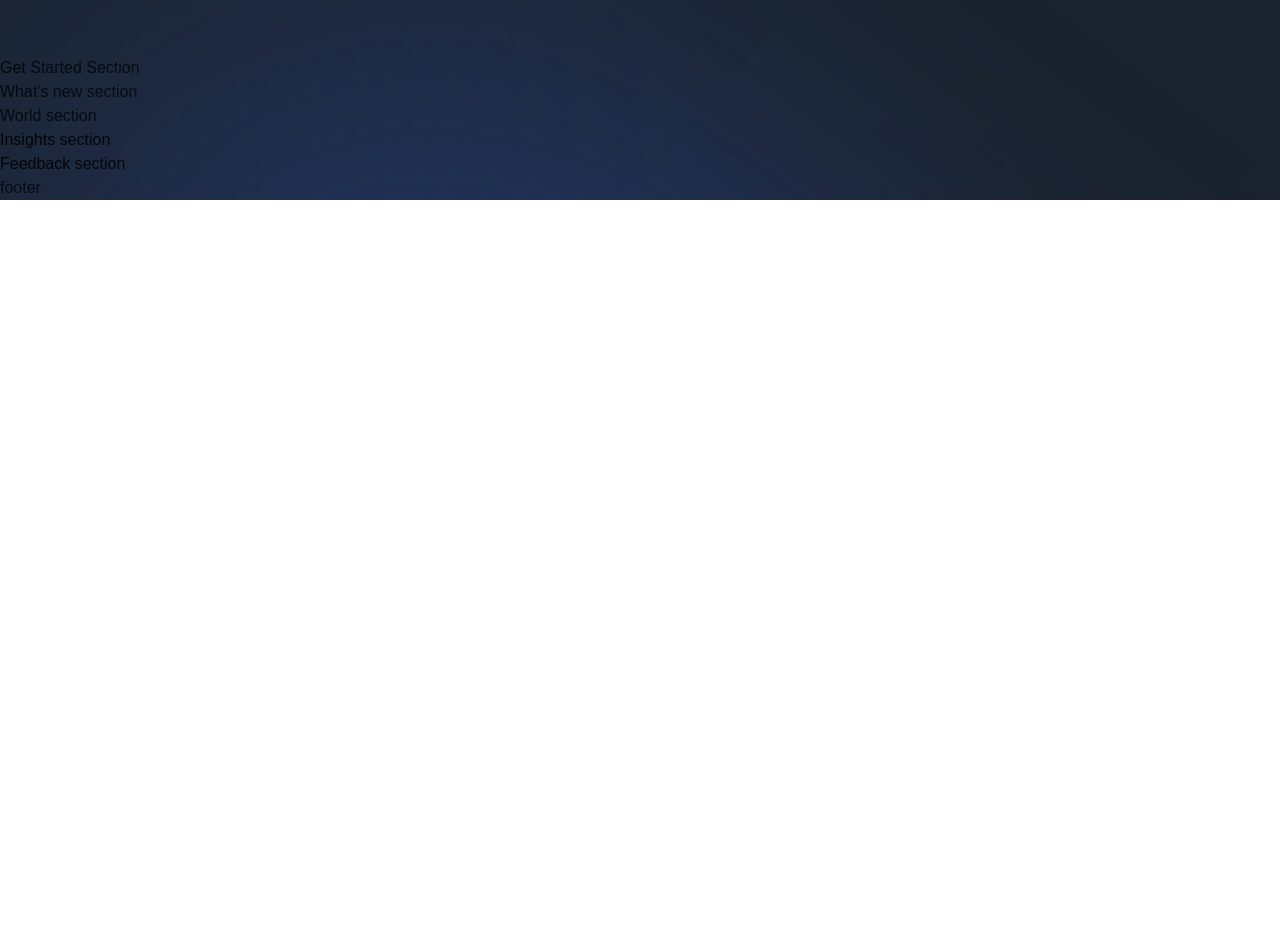
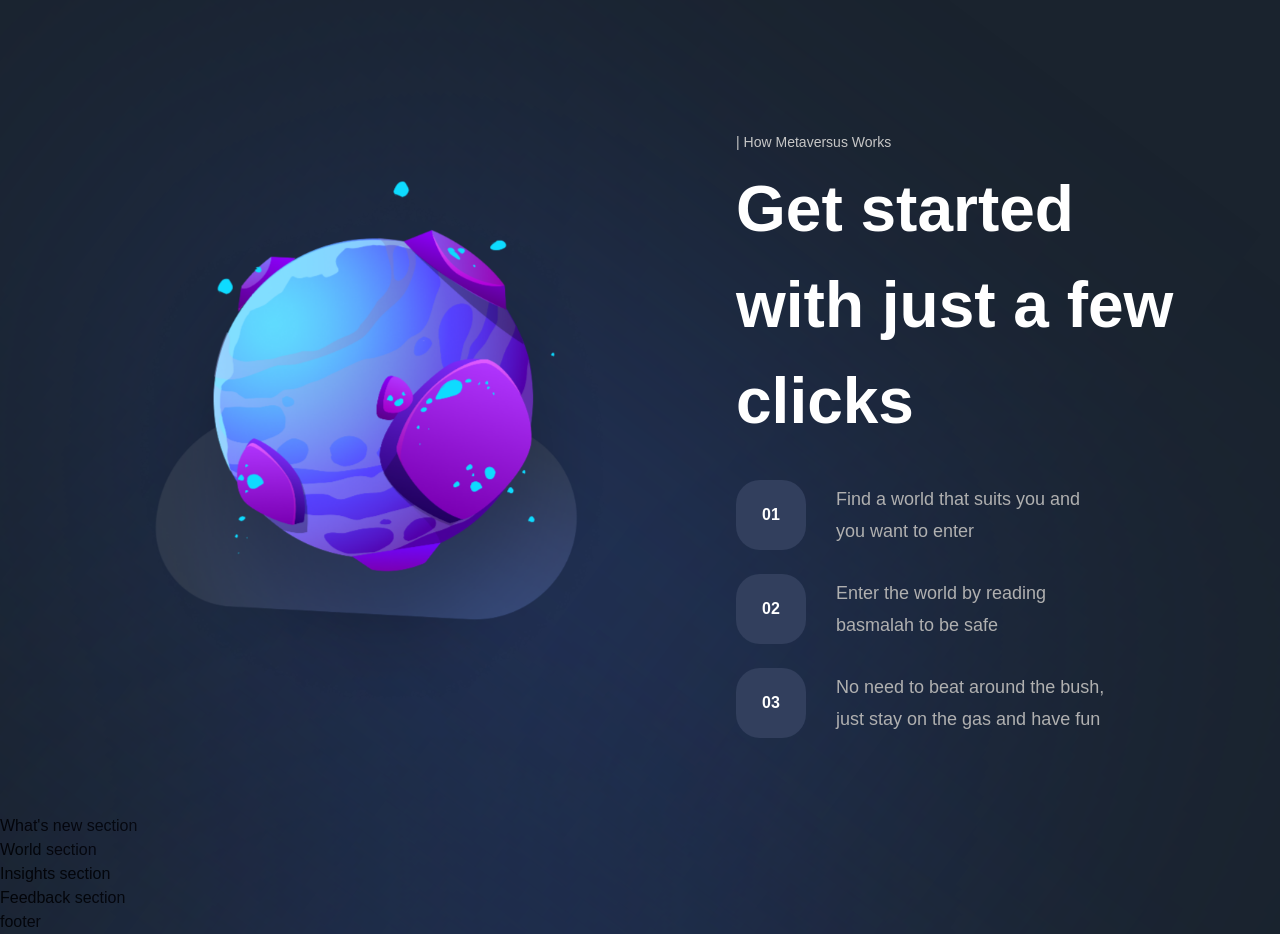
Before and after one commit to CiroJSCH/Metaverse-Landing-Page, a Next.js app: page / in a window 1280 px wide. Shown: the part 2600-3534 px from the top of the page. Before the commit the page ends 2800 px from the top, so only its background shows below. Built offline with nearby package versions, Linux system fonts and the light colour scheme; a web font is replaced by a local one.

Commit message:
feat: GetStarted section

```diff
--- a/sections/GetStarted.jsx
+++ b/sections/GetStarted.jsx
@@ -1,8 +1,43 @@
 'use client';
 
+import { motion } from 'framer-motion';
+import styles from '../styles';
+import { staggerContainer, fadeIn, planetVariants } from '../utils/motion';
+import { StartSteps, TypingText, TitleText } from '../components';
+import { startingFeatures } from '../constants';
+
 const GetStarted = () => (
-  <section>
-    Get Started Section
+  <section className={`${styles.paddings} relative z-10`}>
+    <motion.div
+      variants={staggerContainer}
+      initial="hidden"
+      whileInView="show"
+      viewport={{ once: false, amount: 0.25 }}
+      className={`${styles.innerWidth} mx-auto flex lg:flex-row flex-col gap-8`}
+    >
+      <motion.div
+        variants={planetVariants('left')}
+        className={`flex-1 ${styles.flexCenter}`}
+      >
+        <img
+          src="/get-started.png"
+          alt="get-started"
+          className="w-[90%] h-[90%] object-contain"
+        />
+      </motion.div>
+      <motion.div
+        variants={fadeIn('left', 'tween', 0.2, 1)}
+        className="flex-[0.75] flex justify-center flex-col"
+      >
+        <TypingText title="| How Metaversus Works" />
+        <TitleText title={<>Get started with just a few clicks</>} />
+        <div className="mt-[31px] flex flex-col max-w-[370px] gap-6">
+          {startingFeatures.map((feature, index) => (
+            <StartSteps key={feature} number={index + 1} text={feature} />
+          ))}
+        </div>
+      </motion.div>
+    </motion.div>
   </section>
 );
 
```
